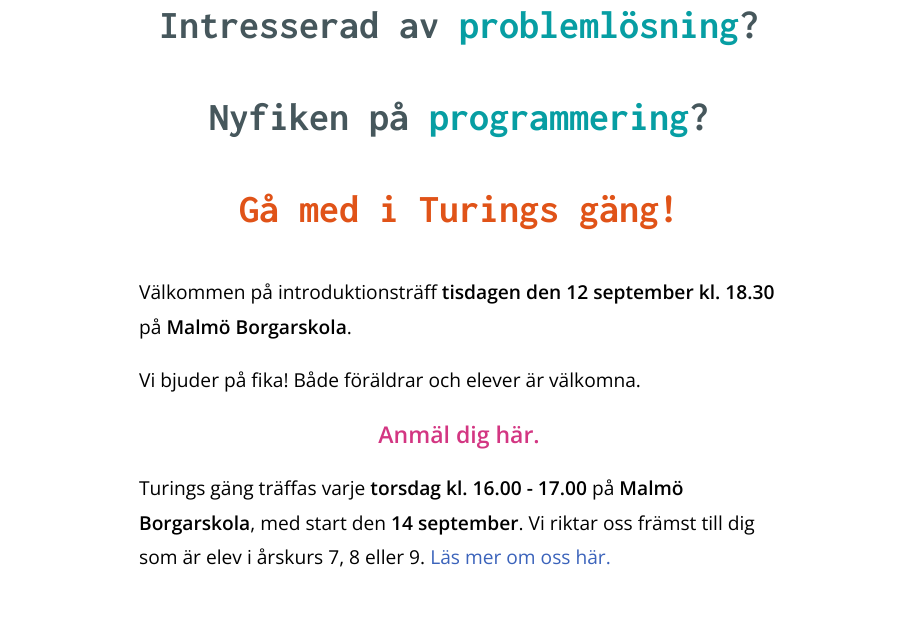
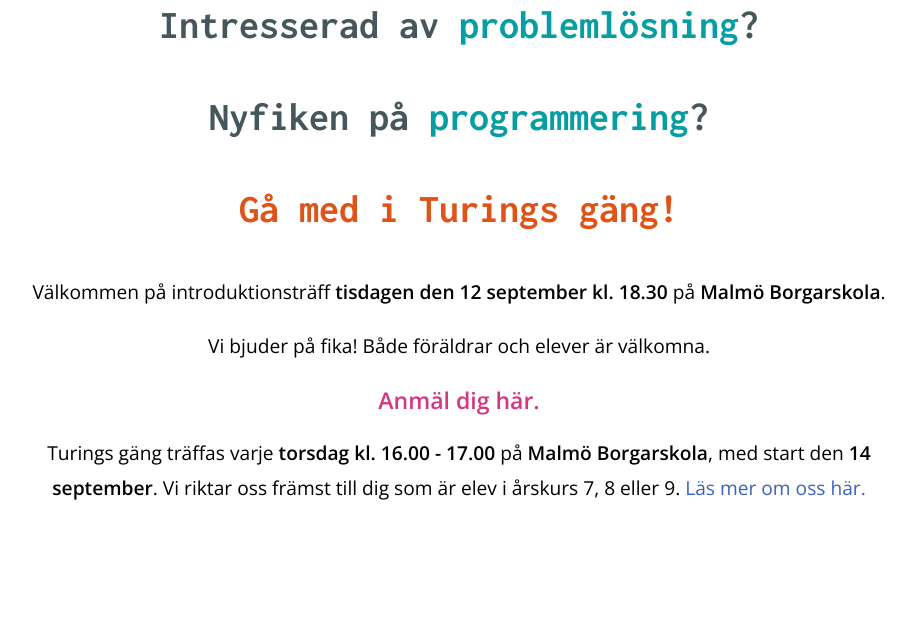
Before and after one commit to arvid220u/turingsgang, a Flask app: page / in a window 1280 px wide. Shown: the part 96-721 px from the top of the page, without its empty margins (181-1097 px from the left). Run offline with Flask 2, Linux system fonts and the light colour scheme.

Commit message:
Design changes

```diff
--- a/static/styles/mainpage.css
+++ b/static/styles/mainpage.css
@@ -786,7 +786,7 @@ input:focus {
     font-family: "Open Sans";
     padding: 1em 2em;
     padding-top: 0;
-    max-width: 40em;
+    max-width: 55em;
     margin: auto;
     margin-top: 0;
     background-color: rgb(255,255,255);
@@ -809,10 +809,12 @@ input:focus {
     margin-top: 2em;
     font-size: 1.2em;
     line-height: 180%;
+    text-align: center;
 }
 #homemaindiv #extrainfo {
     font-size: 1.2em;
     line-height: 180%;
+    text-align: center;
 }
 #homemaindiv #signupturingsgang {
     text-align: center;
```
